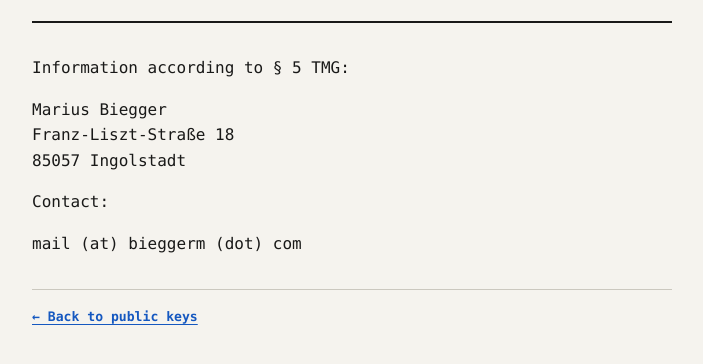
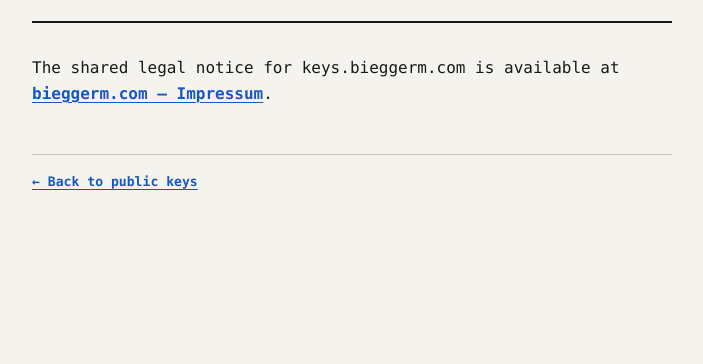
Before and after one commit to BieggerM/keys.bieggerm.com, a plain HTML site: page impressum.html in a window 1280 px wide. Shown: the part 146-510 px from the top of the page, without its empty margins (288-991 px from the left). Drawn offline with Linux system fonts and the light colour scheme.

Commit message:
Link to shared bieggerm.com legal notice

```diff
--- a/impressum.html
+++ b/impressum.html
@@ -8,7 +8,7 @@
     <meta name="robots" content="noindex, nofollow">
     <meta name="theme-color" content="#f5f3ee" media="(prefers-color-scheme: light)">
     <meta name="theme-color" content="#111210" media="(prefers-color-scheme: dark)">
-    <link rel="canonical" href="https://keys.bieggerm.com/impressum.html">
+    <link rel="canonical" href="https://bieggerm.com/impressum">
     <link rel="stylesheet" href="styles.css">
 </head>
 <body>
@@ -18,14 +18,7 @@
     </header>
 
     <main class="site-section legal-content">
-        <p>Information according to § 5 TMG:</p>
-        <p>
-            Marius Biegger<br>
-            Franz-Liszt-Straße 18<br>
-            85057 Ingolstadt
-        </p>
-        <p>Contact:</p>
-        <address class="contact-address">mail (at) bieggerm (dot) com</address>
+        <p>The shared legal notice for keys.bieggerm.com is available at <a href="https://bieggerm.com/impressum">bieggerm.com — Impressum</a>.</p>
     </main>
 
     <footer class="site-footer">
```
Also changed, not shown: index.html (+1 -1 lines), 1 other file.
